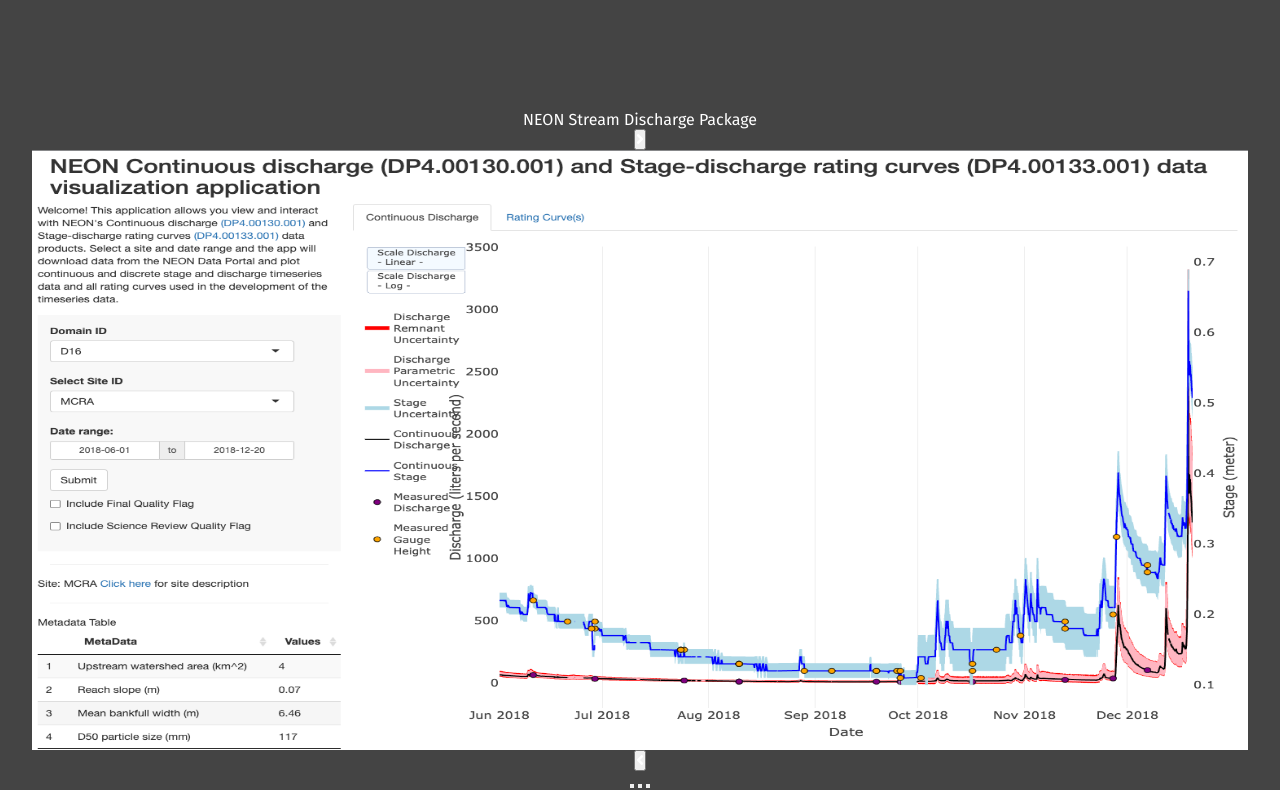
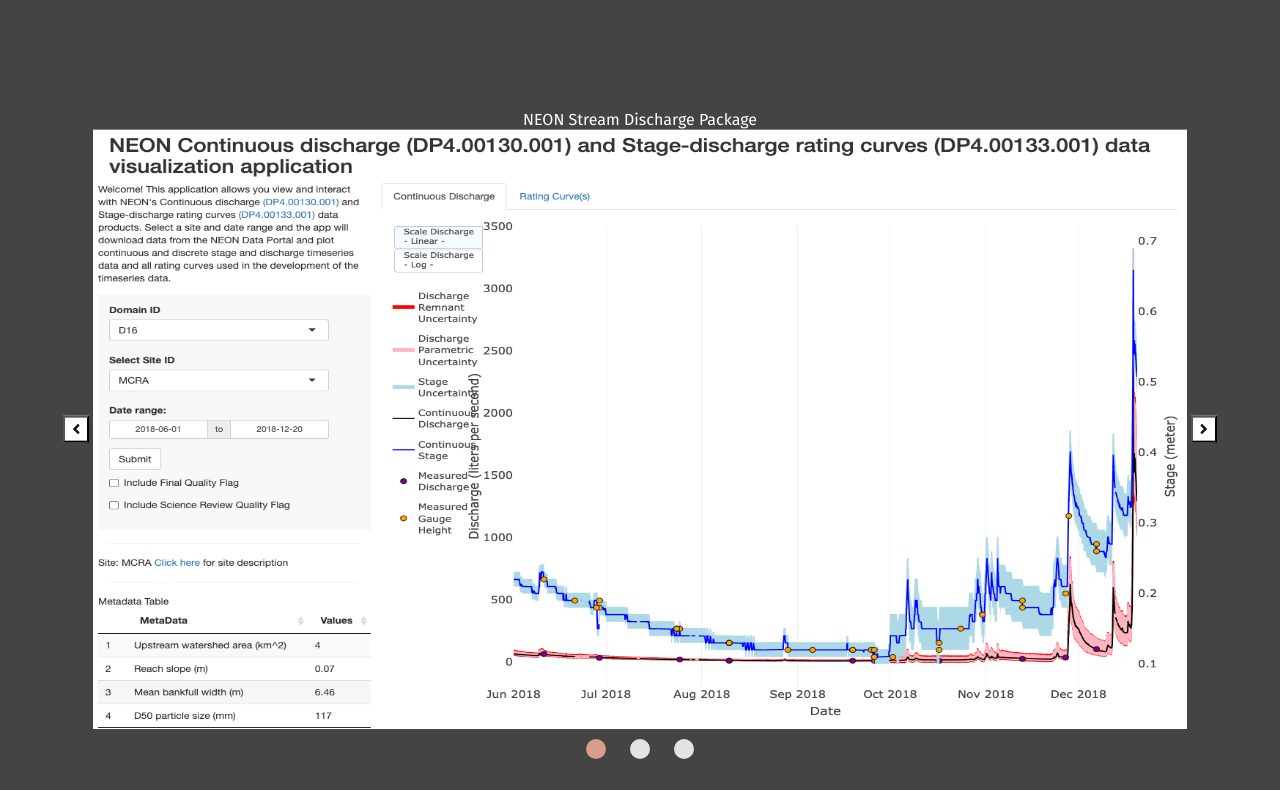
Before and after one commit to divineaseaku/Me-myself, a website: page dist/neon.html in a window 1280 px wide. Shown: the part 116-906 px from the top of the page. After the commit the page ends 885 px from the top, so only its background shows below. Drawn offline with Linux system fonts and the light colour scheme.

Commit message:
Projects Page
stated working on carousel slide

```diff
--- a/scss/main.scss
+++ b/scss/main.scss
@@ -303,7 +303,7 @@
   .carousel{
     position: relative;
     height: 600px;
-    width: 100%;
+    width: 90%;
     margin: 0 auto;
   }
 
@@ -329,6 +329,39 @@
   bottom: 0;
   width: 100%;
 }
-.carousel-button{
-  position:absolue;
+.carousel_button{
+  position:absolute;
+  top: 50%;
+  background:white;
+  transform: translateY(-50%);
+  width: 2em;
+  height: 2em;
+  cursor: pointer;
+  i{
+    color: #111;
+  }
 }
+
+.carousel_button--right{
+  right: -30px;
+}
+.carousel_button--left{
+  left: -30px;
+}
+
+.carousel_nav{
+  display: flex;
+  justify-content: center;
+  padding:10px 0;
+}
+.carousel_indicator{
+  border:0;
+  border-radius: 50%;
+  width: 20px;
+  height: 20px;
+  background: rgb(228, 227, 227);
+  margin: 0 12px;
+}
+.active-indicator{
+  background:$hover-color;
+}
```
Also changed, not shown: dist/css/main.css, dist/main.js (deleted), dist/neon.html.
